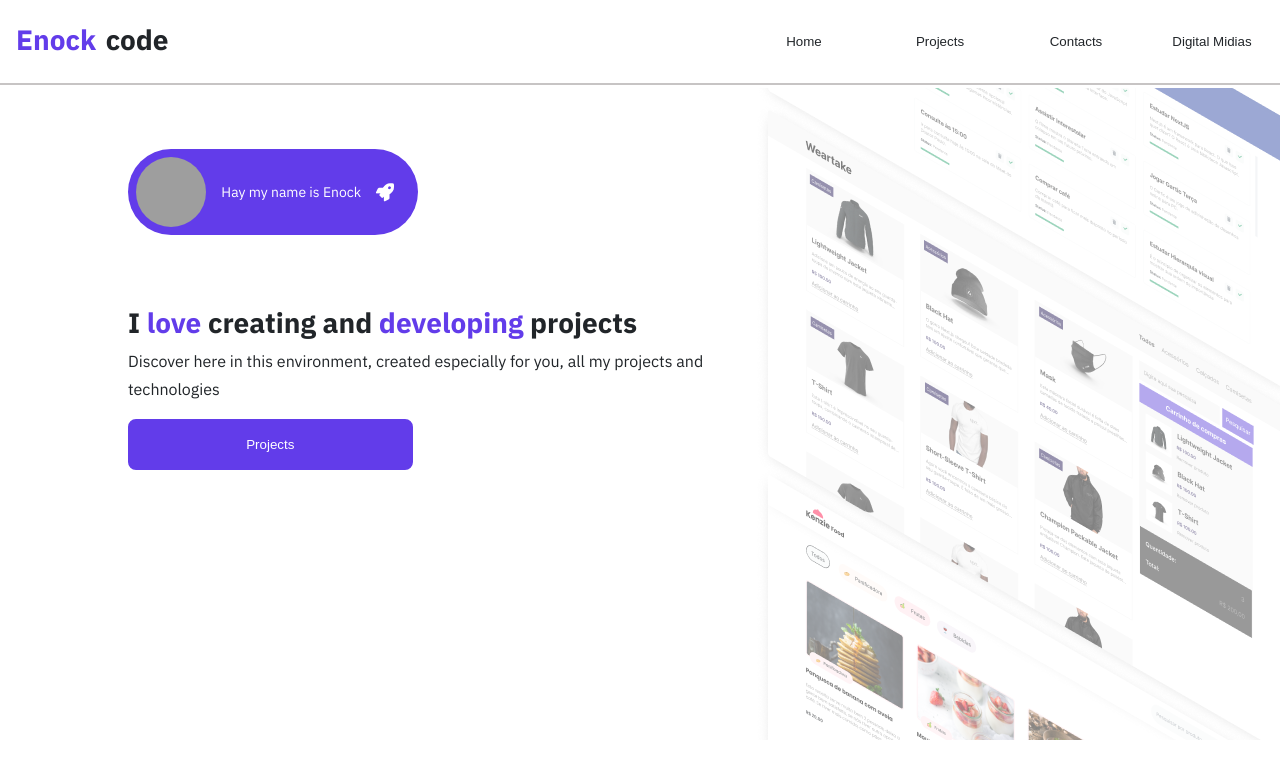
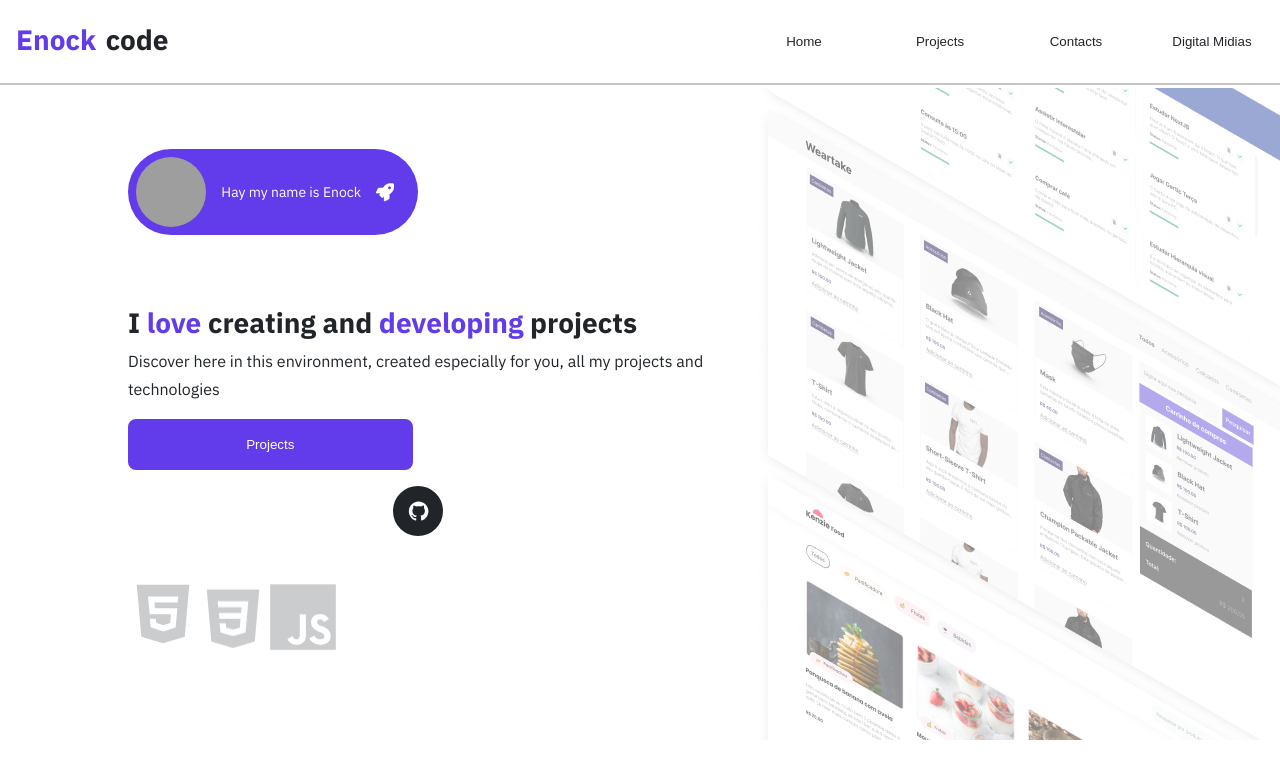
Before and after one commit to kenzie-journey-enock/react_tasks, a React (Vite) app: page / in a window 1280 px wide. Shown: the top 778 px of the page. Built offline with nearby package versions, Linux system fonts and the light colour scheme; grey boxes are pictures that could not be loaded.

Commit message:
feat: Add more content to AdvertMe

```diff
--- a/src/studies/Projects/Portifolio/components/molecules/AdvertMePortfolio.jsx
+++ b/src/studies/Projects/Portifolio/components/molecules/AdvertMePortfolio.jsx
@@ -14,8 +14,18 @@ export default function AdvertMePortfolio({ data }) {
       <AvatarPortfolio name={data.name} src='https://picsum.photos/536/354' />
       <TitlePortfolio styleToken='title1' styleMKT={style.underline_effect}>{parse(data.advert_me.call)}</TitlePortfolio>
       <TextPortfolio styleToken='headline'>{data.advert_me.action}</TextPortfolio>
-      <div className={style.btn_projects}>
+      <div className={style.btn_projects} >
         <BtnPortifolio styleToken='primary'>Projects</BtnPortifolio>
+      </div>
+      <div className={style.btn_github}>
+        <BtnPortifolio styleToken='icon' colorBg='var(--grey-4)' hoverColorBg='var(--grey-0)'>
+          <svg xmlns="http://www.w3.org/2000/svg" width="24" height="24" viewBox="0 0 24 24"><path fill="currentColor" d="M12.5.75C6.146.75 1 5.896 1 12.25c0 5.089 3.292 9.387 7.863 10.91c.575.101.79-.244.79-.546c0-.273-.014-1.178-.014-2.142c-2.889.532-3.636-.704-3.866-1.35c-.13-.331-.69-1.352-1.18-1.625c-.402-.216-.977-.748-.014-.762c.906-.014 1.553.834 1.769 1.179c1.035 1.74 2.688 1.25 3.349.948c.1-.747.402-1.25.733-1.538c-2.559-.287-5.232-1.279-5.232-5.678c0-1.25.445-2.285 1.178-3.09c-.115-.288-.517-1.467.115-3.048c0 0 .963-.302 3.163 1.179c.92-.259 1.897-.388 2.875-.388c.977 0 1.955.13 2.875.388c2.2-1.495 3.162-1.179 3.162-1.179c.633 1.581.23 2.76.115 3.048c.733.805 1.179 1.825 1.179 3.09c0 4.413-2.688 5.39-5.247 5.678c.417.36.776 1.05.776 2.128c0 1.538-.014 2.774-.014 3.162c0 .302.216.662.79.547C20.709 21.637 24 17.324 24 12.25C24 5.896 18.854.75 12.5.75" /></svg>
+        </BtnPortifolio>
+      </div>
+      <div className={style.icons_hard_skills}>
+        <svg xmlns="http://www.w3.org/2000/svg" width="24" height="24" viewBox="0 0 24 24"><path fill="currentColor" d="m3 2l1.578 17.824L12 22l7.467-2.175L21 2zm14.049 6.048H9.075l.172 2.016h7.697l-.626 6.565l-4.246 1.381l-4.281-1.455l-.288-2.932h2.024l.16 1.411l2.4.815l2.346-.763l.297-3.005H7.416l-.562-6.05h10.412z" /></svg>
+        <svg xmlns="http://www.w3.org/2000/svg" width="24" height="24" viewBox="0 0 24 24"><path fill="currentColor" d="m3 2l1.578 17.834L12 22l7.468-2.165L21 2zm13.3 14.722l-4.293 1.204H12l-4.297-1.204l-.297-3.167h2.108l.15 1.526l2.335.639l2.34-.64l.245-3.05h-7.27l-.187-2.006h7.64l.174-2.006H6.924l-.176-2.006h10.506z" /></svg>
+        <svg xmlns="http://www.w3.org/2000/svg" width="32" height="32" viewBox="0 0 32 32"><path fill="currentColor" d="M1 1v30h30V1zm16.326 23.398c0 2.92-1.712 4.248-4.21 4.248c-2.254 0-3.563-1.168-4.228-2.576l2.296-1.39c.443.776.846 1.44 1.812 1.44c.926 0 1.51-.353 1.51-1.77v-9.58h2.82zm6.666 4.248c-2.618 0-4.31-1.248-5.135-2.88l2.295-1.327c.604.978 1.39 1.71 2.78 1.71c1.167 0 1.903-.584 1.903-1.396c0-.966-.766-1.31-2.054-1.865l-.7-.31c-2.034-.865-3.383-1.953-3.383-4.25c0-2.113 1.604-3.725 4.128-3.725c1.792 0 3.08.625 4.008 2.254l-2.19 1.405c-.48-.86-1.006-1.21-1.812-1.21c-.824 0-1.352.522-1.352 1.21c0 .852.52 1.188 1.73 1.71l.703.31c2.397 1.02 3.747 2.07 3.747 4.43c.007 2.544-1.986 3.93-4.665 3.93z" /></svg>
       </div>
     </div>
   )
```
